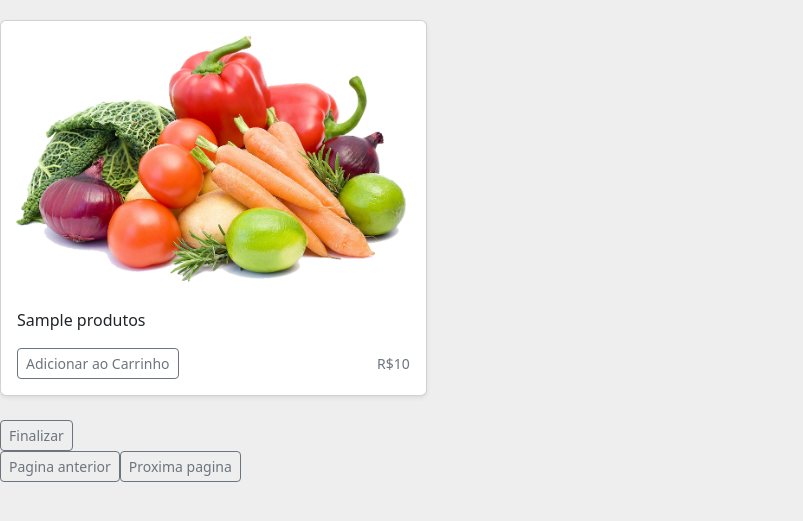
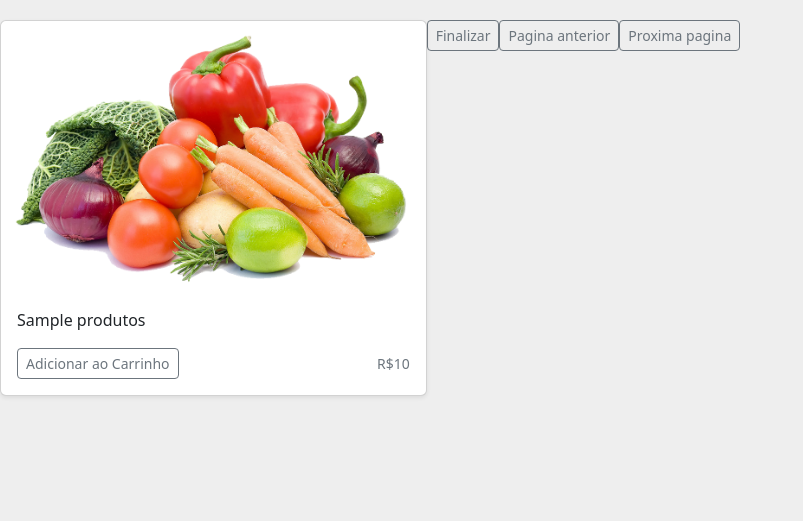
Before and after one commit to Lucahosilva/loja_Organicos-squad-07, a Flask app: template projeto2_lucas_silva/templates/carrinho.html in a window 1280 px wide. Shown: the top 521 px of the page, without its empty margins (0-803 px from the left). Run offline with Flask 2, Linux system fonts and the light colour scheme; the template is opened without the code that fills it: most values are stand-ins (such as "Sample title", 1, 10 or a date in 2020); parts of the project's set-up code (start-up, migrations or seed data) failed here and were passed over.

Commit message:
alteracoes vitrine

```diff
--- a/projeto2_lucas_silva/static/vendas.css
+++ b/projeto2_lucas_silva/static/vendas.css
@@ -22,3 +22,16 @@ body{
     box-shadow: 0 0 0 1px rgba(0,0,0,0.15) inset;
     vertical-align: middle;
 }
+
+.qtd-btn{
+    display: flex;
+}
+
+.p-4{
+    text-align: center;
+}
+
+#vitrine {
+    display: flex;
+    flex-wrap: wrap;
+}
```
